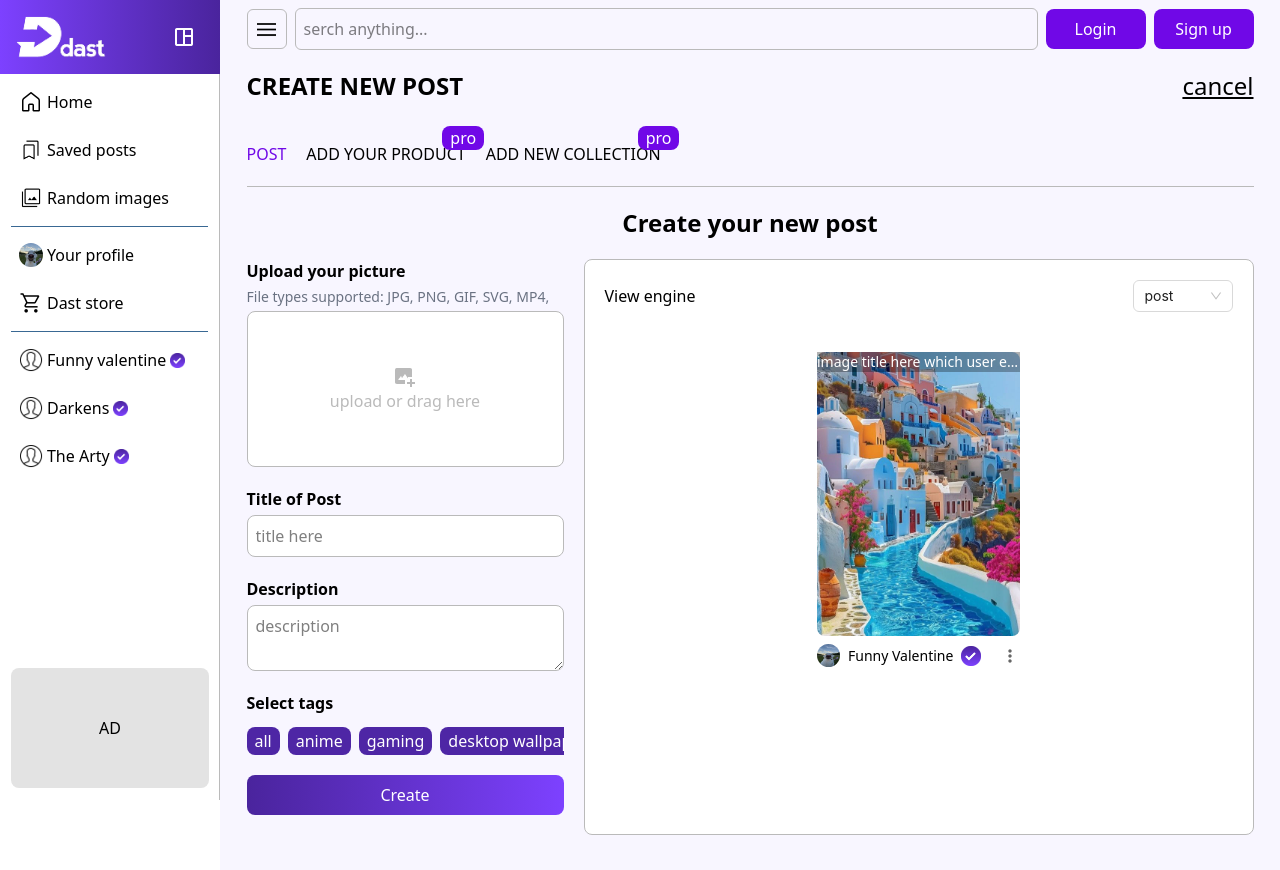
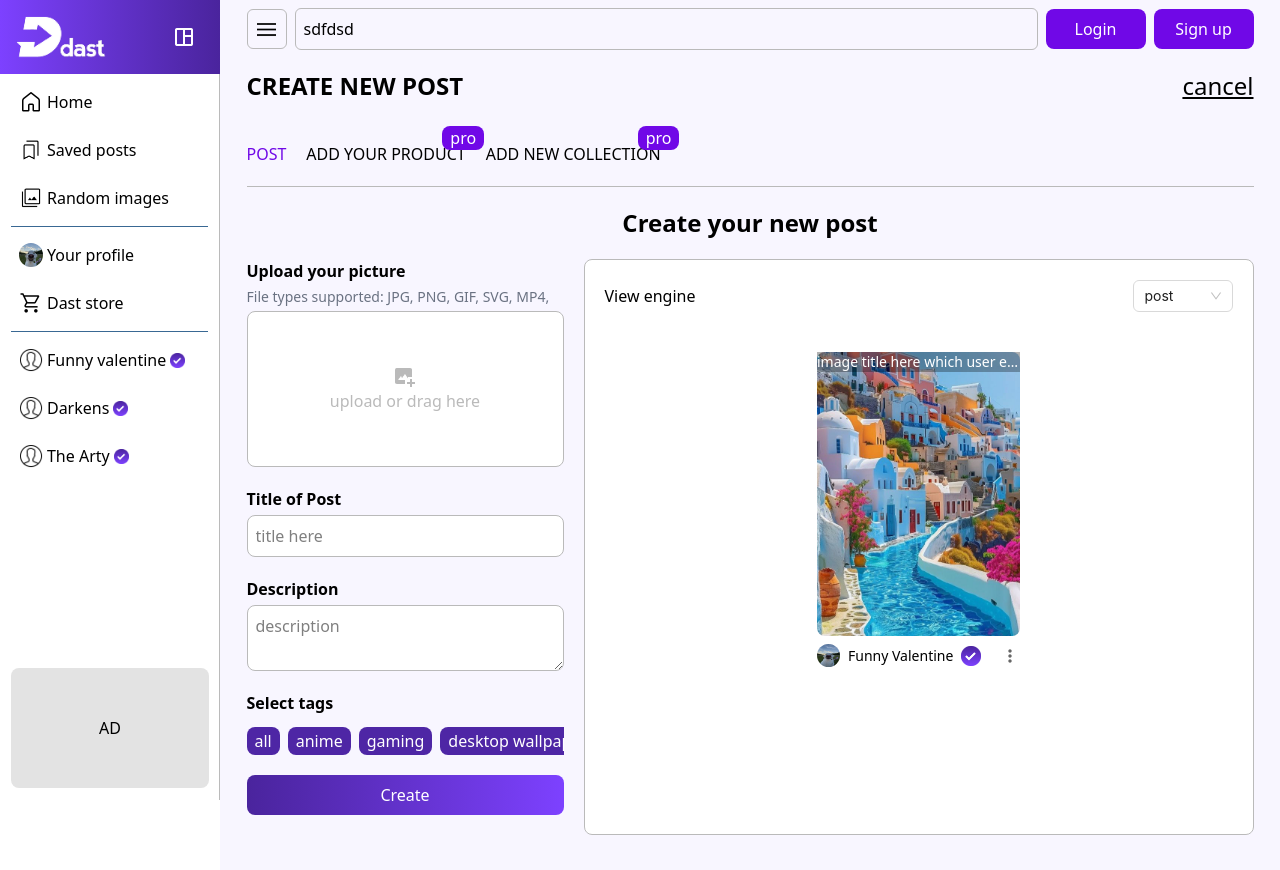
Before and after one commit to Muhammadali-fr/dast_client, a React (Vite) app: page /add-post in a window 1280 px wide. Built offline with nearby package versions, Linux system fonts and the light colour scheme; no server answers.

Commit message:
search term

```diff
--- a/src/App.jsx
+++ b/src/App.jsx
@@ -13,6 +13,7 @@ import SavedPosts from './pages/SavedPosts'
 import RandomImage from './pages/RandomImage'
 import Store from './pages/Store';
 import StoreCoin from './pages/StoreCoin'
+import Exemple from './pages/Exemple'
 
 // toaster
 import { Toaster } from 'react-hot-toast'
@@ -25,7 +26,7 @@ import AddPost from './pages/AddPost'
 
 // context
 import { UserProvider } from "./userContext";
-import Exemple from './pages/Exemple'
+import { SearchProvider } from './searchContext'
 
 const App = () => {
 
@@ -64,7 +65,7 @@ const App = () => {
 
   return (
     <UserProvider>
-
+      <SearchProvider>
         {/* Router  */}
         <RouterProvider router={router} />
 
@@ -73,6 +74,7 @@ const App = () => {
           position="top-right"
           reverseOrder={false}
         />
+      </SearchProvider>
     </UserProvider>
   )
 }
--- a/src/components/Header.jsx
+++ b/src/components/Header.jsx
@@ -2,7 +2,7 @@
 import { useContext, useState } from "react"
 
 // react router dom
-import { Link } from "react-router-dom"
+import { Link, useNavigate } from "react-router-dom"
 
 // assets
 import Bars from "../assets/bar.png"
@@ -12,6 +12,7 @@ import UserImage from "../assets/bottom/user.png"
 
 // useContex
 import { UserContext } from "../userContext"
+import { SearchContext } from "../searchContext"
 
 // toast
 import toast from "react-hot-toast"
@@ -23,14 +24,32 @@ import axios from "axios"
 import Loader from "./Loader"
 
 const Header = () => {
+
+  // useContext
   const { user } = useContext(UserContext);
+  const { searchTerm, setSearchTerm } = useContext(SearchContext);
+
+  console.log(searchTerm);
+
 
   // states
   const [popUp, setPopUp] = useState(false);
   const [isLoading, setIsLoading] = useState(false);
 
+  // navigate
+  const navigate = useNavigate();
+
   const handleProfile = () => {
     setPopUp(!popUp)
+  }
+
+  // function for search input
+  const handleInput = (e) => {
+    if (window.location.pathname == "/") {
+      return setSearchTerm(e)
+    }
+    navigate("/");
+    setSearchTerm(e);
   }
 
   const handleLogout = async () => {
@@ -54,7 +73,7 @@ const Header = () => {
       </div>
 
       <form className="w-full">
-        <input className="w-full h-[42px] border border-[#BABABA] rounded-md px-2" placeholder="serch anything..." type="text" />
+        <input value={searchTerm} onChange={e => handleInput(e.target.value)} className="w-full h-[42px] border border-[#BABABA] rounded-md px-2" placeholder="serch anything..." type="text" />
         <button className="hidden"></button>
       </form>
 
--- a/src/pages/AddPost.jsx
+++ b/src/pages/AddPost.jsx
@@ -109,14 +109,12 @@ const AddPost = () => {
                         </label>
 
                         {/* Description  */}
-
                         <label className="w-full flex flex-col gap-1">
                             <p className="font-bold">Description</p>
                             <textarea value={description} onChange={e => setDescription(e.target.value)} placeholder="description" className=" bg-white border border-[#BABABA] p-2 rounded-lg w-full max-h-[84px]"></textarea>
                         </label>
 
                         {/* tags  */}
-
                         <div className="space-y-3">
                             <p className="font-bold">Select tags</p>
                             <ul className="flex items-center overflow-scroll gap-2">
--- /dev/null
+++ b/src/searchContext.jsx
@@ -0,0 +1,15 @@
+import React, { createContext, useState } from 'react'
+
+const SearchContext = createContext();
+
+const SearchProvider = ({ children }) => {
+    const [searchTerm, setSearchTerm] = useState("sdfdsd")
+
+    return (
+        <SearchContext.Provider value={{ searchTerm, setSearchTerm }} >
+            {children}
+        </SearchContext.Provider>
+    )
+}
+
+export { SearchContext, SearchProvider }
```
Lines whose indentation alone changed are shown as unchanged.
